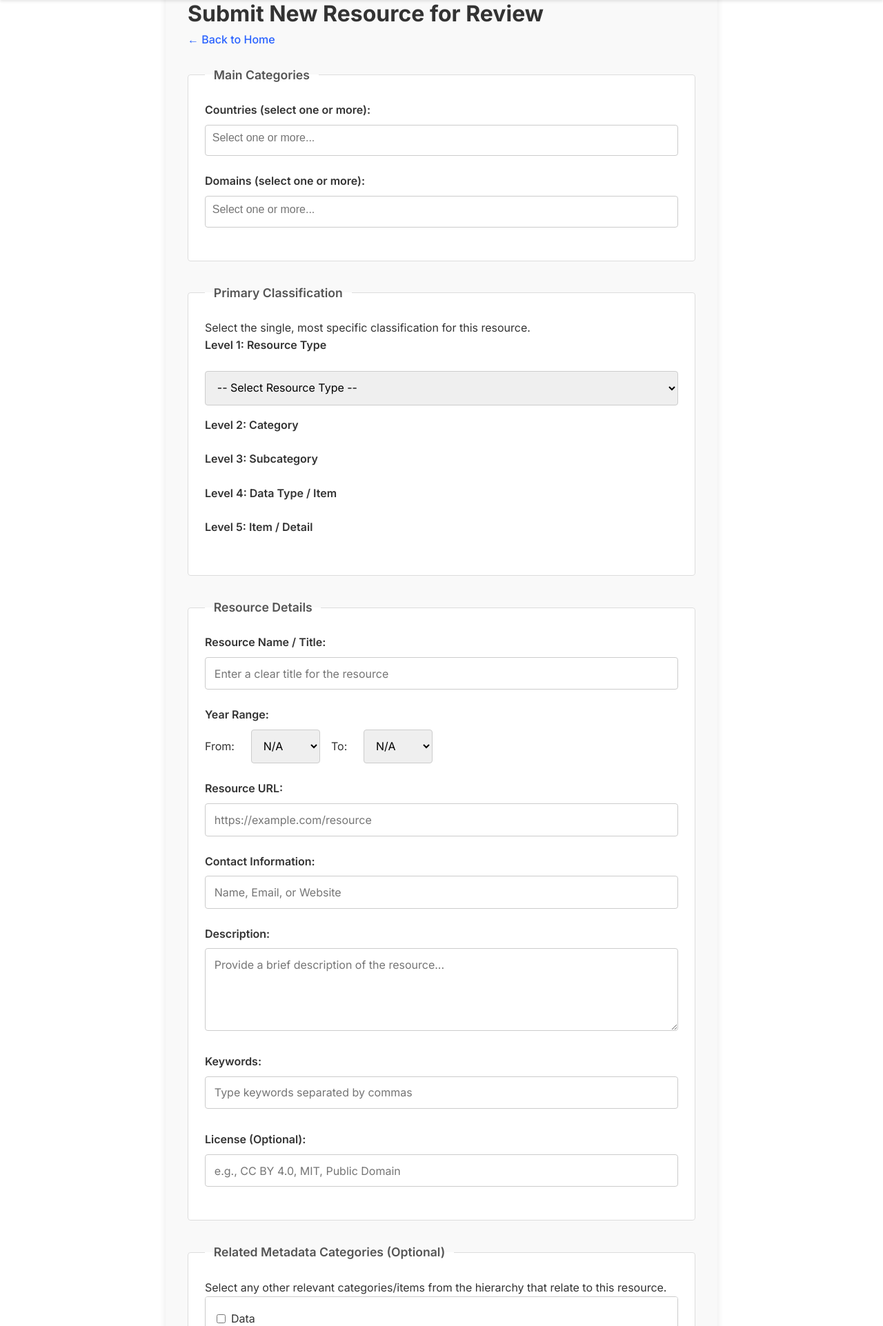
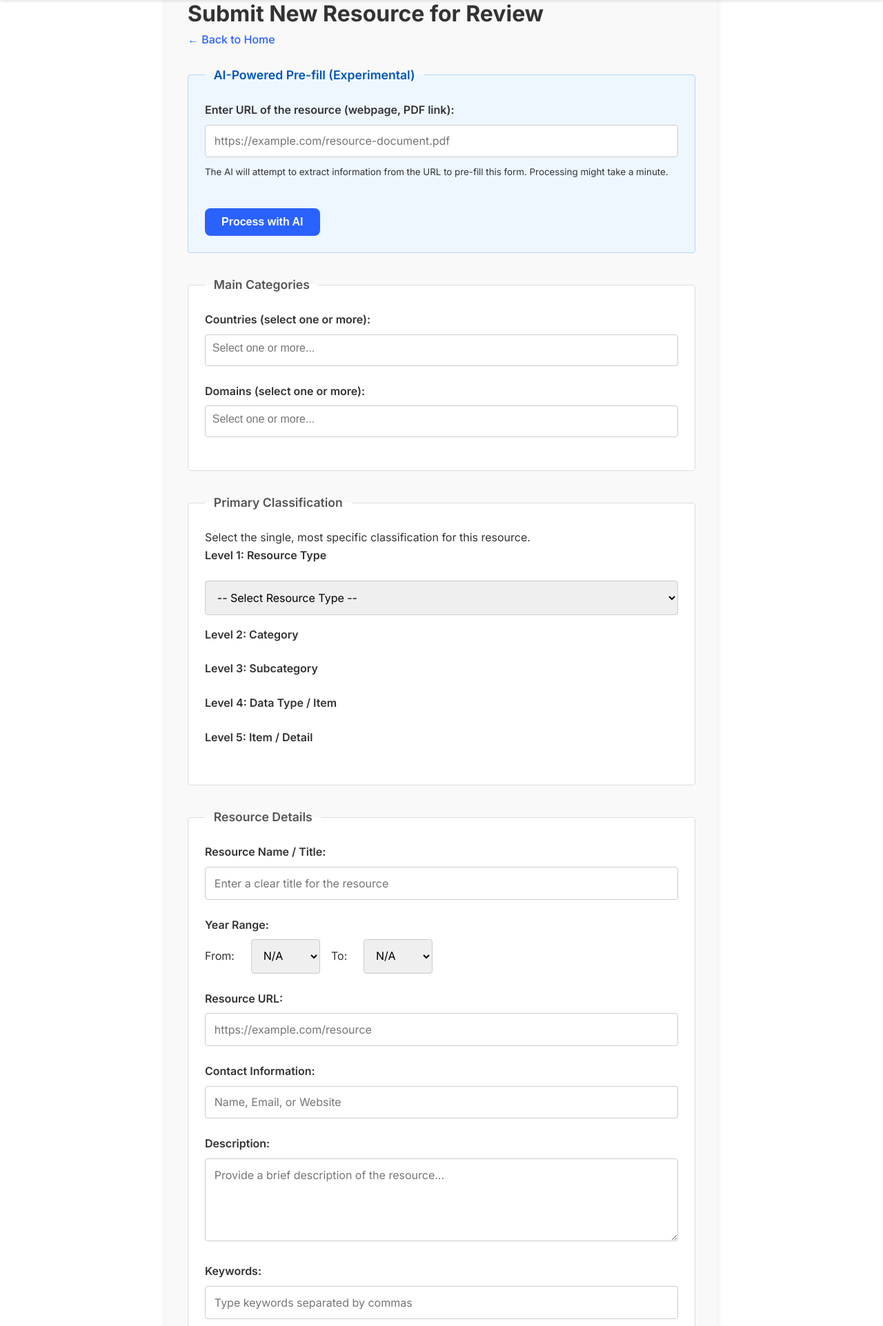
Before and after one commit to amulyabaral/nmr_catalog, a Flask app: page /add in a window 1280 px wide. Shown: the part 70-1993 px from the top of the page at 69% size. Run offline with Flask 3, Linux system fonts and the light colour scheme; parts of the project's set-up code (start-up, migrations or seed data) failed here and were passed over; some libraries are stand-ins or nearby versions.

Commit message:
added llm

```diff
--- a/app.py
+++ b/app.py
@@ -19,6 +19,10 @@ from functools import wraps # Needed for decorator
 from werkzeug.datastructures import MultiDict
 import logging # Ensure logging is imported
 import sqlite3 # Ensure sqlite3 is imported for the new API endpoint
+import requests
+from bs4 import BeautifulSoup
+import fitz # PyMuPDF
+import re
 
 load_dotenv() # Load environment variables from .env file
 
@@ -26,6 +30,8 @@ app = Flask(__name__)
 # Set a secret key for session management
 app.secret_key = os.environ.get('FLASK_SECRET_KEY', os.urandom(24)) # Use env var or random bytes
 ADMIN_PASSWORD = os.environ.get('ADMIN_PASSWORD') # Load admin password from env
+# <<< NEW: GEMINI API KEY >>>
+GEMINI_API_KEY = os.environ.get('GEMINI_API_KEY')
 
 # Initialize database at startup
 init_db()
@@ -91,11 +97,305 @@ def index():
     # data_points = get_all_data_points() # No longer needed directly here if fetched by JS
     return render_template('index.html', vocabularies=VOCABULARIES) # Pass vocabularies
 
-# --- Updated Add Data Route ---
+# --- NEW HELPER FUNCTIONS FOR AI PROCESSING ---
+
+def extract_text_from_url(url):
+    """Fetches content from URL and extracts text based on content type."""
+    try:
+        headers = {'User-Agent': 'Mozilla/5.0'} # Be a good web citizen
+        response = requests.get(url, headers=headers, timeout=20, allow_redirects=True)
+        response.raise_for_status() # Raise an exception for bad status codes
+
+        content_type = response.headers.get('content-type', '').lower()
+
+        if 'html' in content_type:
+            soup = BeautifulSoup(response.content, 'html.parser')
+            # Remove script and style elements
+            for script_or_style in soup(["script", "style"]):
+                script_or_style.decompose()
+            # Get text
+            text = soup.get_text(separator='\n', strip=True)
+            # Reduce multiple newlines
+            text = re.sub(r'\n\s*\n', '\n\n', text)
+            return text, None
+        elif 'pdf' in content_type:
+            with fitz.open(stream=response.content, filetype="pdf") as doc:
+                text = ""
+                for page in doc:
+                    text += page.get_text()
+            return text, None
+        else:
+            return None, f"Unsupported content type: {content_type}"
+
+    except requests.exceptions.RequestException as e:
+        return None, f"Error fetching URL: {e}"
+    except Exception as e:
+        return None, f"Error processing content: {e}"
+
+def get_relevant_vocab_text():
+    """Extracts key terms from vocabularies to guide the LLM."""
+    main_cats = VOCABULARIES.get('main_categories', {})
+    hierarchy = VOCABULARIES.get('resource_type_hierarchy', {})
+
+    vocab_summary = "Available Main Categories:\n"
+    if main_cats.get('Country'):
+        vocab_summary += f"Countries: {', '.join(main_cats['Country'][:10])}...\n" # Show a few
+    if main_cats.get('Domain'):
+        vocab_summary += f"Domains: {', '.join(main_cats['Domain'])}\n"
+    if main_cats.get('Resource_type'):
+        vocab_summary += f"Resource Types (Level 1): {', '.join(main_cats['Resource_type'])}\n\n"
+
+    vocab_summary += "Resource Type Hierarchy (Examples):\n"
+    for l1_key, l1_val in list(hierarchy.items())[:2]: # Show a couple of L1s
+        vocab_summary += f"- {l1_val.get('title', l1_key.replace('_', ' ').title())}\n"
+        if l1_val.get('sub_categories'):
+            for l2_key, l2_val in list(l1_val['sub_categories'].items())[:2]:
+                vocab_summary += f"  - {l2_val.get('title', l2_key.replace('_', ' ').title())}\n"
+                if l2_val.get('items'):
+                     vocab_summary += f"    - Items: {', '.join(str(i.get('name', i)) for i in l2_val['items'][:2])}...\n"
+                elif l2_val.get('sub_categories'):
+                    for l3_key, l3_val in list(l2_val['sub_categories'].items())[:1]:
+                        vocab_summary += f"    - {l3_val.get('title', l3_key.replace('_', ' ').title())}...\n"
+    return vocab_summary
+
+
+def call_gemini_api(text_content, input_url):
+    """Calls the Gemini API to extract information."""
+    if not GEMINI_API_KEY:
+        return None, "GEMINI_API_KEY not configured."
+
+    # Using the experimental model name provided by the user
+    # model_name = "gemini-2.5-pro-exp-03-25" # As requested
+    # The curl example used gemini-2.0-flash. Let's use a generally available one for stability if the exp is tricky.
+    # For now, sticking to the user's specified experimental model.
+    # If issues arise, consider 'gemini-1.5-flash-latest' or 'gemini-1.5-pro-latest' via SDK.
+    # Since the user provided a curl for gemini-2.0-flash, and asked for gemini-2.5-pro-exp-03-25,
+    # I will use the latter in the URL.
+    api_url = f"https://generativelanguage.googleapis.com/v1beta/models/gemini-2.5-pro-exp-03-25:generateContent?key={GEMINI_API_KEY}"
+
+    vocab_context = get_relevant_vocab_text()
+
+    prompt = f"""
+    You are an expert data extraction assistant. Your task is to analyze the following text content extracted from the URL '{input_url}' and populate a JSON object with information relevant to cataloging a research resource.
+
+    Available vocabulary terms for guidance (try to map to these where appropriate):
+    {vocab_context}
+
+    Extract the following fields and structure them in a JSON object:
+    - "resource_name": (string) The primary title or name of the resource.
+    - "countries": (list of strings) Relevant countries. If multiple, list them.
+    - "domains": (list of strings) Relevant domains (e.g., Human, Animal, Environment).
+    - "primary_hierarchy": (object) The most specific classification.
+        - "level1_resource_type": (string) e.g., Data, Systems, Publications.
+        - "level2_category": (string, optional) e.g., omics_data, surveillance_network.
+        - "level3_subcategory": (string, optional) e.g., genomic, pathogen_tracking_systems.
+        - "level4_data_type": (string, optional) e.g., whole_genome_sequencing, clinical_isolate_registry.
+        - "level5_item": (string, optional) e.g., clinical_isolates, wastewater_surveillance.
+    - "year_start": (integer, optional) The start year of the resource or data.
+    - "year_end": (integer, optional) The end year. If ongoing or single year, can be same as start or current year.
+    - "resource_url": (string) This should be the original input URL: "{input_url}".
+    - "contact_info": (string, optional) Contact email, person, or organization.
+    - "description": (string) A concise summary of the resource. Max 200 words.
+    - "keywords": (list of strings, optional) Relevant keywords.
+    - "license": (string, optional) License information (e.g., CC BY 4.0, MIT).
+
+    If a field is not found or not applicable, you can omit it from the JSON or set its value to null (prefer omitting for optional fields).
+    For hierarchy, try to find the most specific level. If only Level 1 is clear, provide that.
+    For countries and domains, if the text mentions specific Nordic countries (Denmark, Finland, Norway, Sweden), prioritize them.
+
+    JSON Output Example:
+    {{
+      "resource_name": "Nordic AMR Surveillance Data 2022",
+      "countries": ["Norway", "Sweden"],
+      "domains": ["Human"],
+      "primary_hierarchy": {{
+        "level1_resource_type": "Data",
+        "level2_category": "population_data",
+        "level3_subcategory": "disease_incidence"
+      }},
+      "year_start": 2022,
+      "year_end": 2022,
+      "resource_url": "{input_url}",
+      "description": "Annual report on antimicrobial resistance surveillance in Nordic countries for human health.",
+      "keywords": ["AMR", "surveillance", "Nordic", "report"],
+      "license": "Government Open License"
+    }}
+
+    Now, analyze this text:
+    --- TEXT START ---
+    {text_content[:300000]}
+    --- TEXT END ---
+
+    Return ONLY the JSON object.
+    """
+    # Truncate text_content to avoid exceeding token limits, Gemini 2.5 Pro has a large input limit, but good practice.
+
+    payload = {
+        "contents": [{
+            "parts": [{"text": prompt}]
+        }],
+        "generationConfig": { # Optional: control generation parameters
+            "temperature": 0.3, # Lower temperature for more factual extraction
+            "topK": 1,
+            "topP": 1,
+            "maxOutputTokens": 8192, # Max output for the model
+            "responseMimeType": "application/json", # Request JSON output
+        },
+        # "systemInstruction": { # For more persistent instructions - might be useful
+        # "parts": [{"text": "You are an expert data extraction assistant. Always return your answer in JSON format."}]
+        # }
+    }
+
+    try:
+        response = requests.post(api_url, json=payload, headers={'Content-Type': 'application/json'}, timeout=120) # Increased timeout
+        response.raise_for_status()
+
+        # Gemini might return JSON directly, or a JSON string within its response structure.
+        # The `responseMimeType: "application/json"` should make it return raw JSON.
+        response_json = response.json()
+
+        # If `responseMimeType: "application/json"` works as expected, response_json is the direct data.
+        # If it's nested (older API versions or different models):
+        # extracted_text = response_json.get('candidates', [{}])[0].get('content', {}).get('parts', [{}])[0].get('text', '')
+        # For direct JSON output, the structure might be simpler.
+        # Let's assume `responseMimeType` gives us the direct JSON.
+        # If the model doesn't directly output JSON in the main body with responseMimeType,
+        # we might need to parse its 'text' part which should contain the JSON string.
+
+        if 'candidates' in response_json and response_json['candidates']:
+            content = response_json['candidates'][0].get('content', {})
+            if 'parts' in content and content['parts']:
+                # If responseMimeType was application/json, the part *should* be the JSON object itself.
+                # However, the API might still wrap it in a text field.
+                json_text_part = content['parts'][0].get('text')
+                if json_text_part:
+                    try:
+                        # Attempt to parse the text part as JSON
+                        return json.loads(json_text_part), None
+                    except json.JSONDecodeError as e:
+                        logging.error(f"Gemini API returned text that is not valid JSON: {json_text_part}. Error: {e}")
+                        return None, f"Gemini API returned non-JSON text. Raw: {json_text_part[:500]}"
+                else: # If responseMimeType worked and 'parts'[0] is the JSON object directly
+                    # This case might not happen if 'text' is always populated.
+                    # Check if parts[0] itself is a dict (the JSON object)
+                    if isinstance(content['parts'][0], dict):
+                         # This assumes the API directly puts the JSON object here when responseMimeType is application/json
+                         # This part is speculative based on how `responseMimeType` *should* work.
+                         # The Gemini API docs for direct JSON output are a bit sparse for REST.
+                         # For now, we rely on the 'text' field containing the JSON string.
+                         pass # Fall through to error if json_text_part was empty
+
+        # Fallback or if the structure is different
+        logging.error(f"Unexpected Gemini API response structure: {response_json}")
+        return None, f"Unexpected Gemini API response structure. Check logs. Response: {str(response_json)[:500]}"
+
+    except requests.exceptions.RequestException as e:
+        logging.error(f"Gemini API request error: {e}")
+        if e.response is not None:
+            logging.error(f"Gemini API response content: {e.response.text}")
+            return None, f"Gemini API request error: {e}. Response: {e.response.text[:500]}"
+        return None, f"Gemini API request error: {e}"
+    except json.JSONDecodeError as e: # If response.json() itself fails
+        logging.error(f"Failed to decode Gemini API JSON response: {e}. Raw response: {response.text}")
+        return None, f"Failed to decode Gemini API JSON response. Raw: {response.text[:500]}"
+    except Exception as e:
+        logging.error(f"Error calling Gemini API: {e}", exc_info=True)
+        return None, f"Error calling Gemini API: {e}"
+
+# --- NEW ROUTE FOR AI URL PROCESSING ---
+@app.route('/ai-process-url', methods=['POST'])
+def ai_process_url():
+    url_to_process = request.form.get('ai_url')
+    if not url_to_process:
+        flash('No URL provided for AI processing.', 'error')
+        return redirect(url_for('add_data'))
+
+    text_content, error = extract_text_from_url(url_to_process)
+    if error:
+        flash(f'Error extracting content from URL: {error}', 'error')
+        # Pass the URL back so the user doesn't have to re-type it in the main form
+        return redirect(url_for('add_data', resource_url=url_to_process))
+
+    if not text_content:
+        flash('Could not extract any text content from the URL.', 'warning')
+        return redirect(url_for('add_data', resource_url=url_to_process))
+
+    extracted_data, gemini_error = call_gemini_api(text_content, url_to_process)
+    if gemini_error:
+        flash(f'AI processing error: {gemini_error}', 'error')
+        return redirect(url_for('add_data', resource_url=url_to_process, description=text_content[:500])) # Pre-fill description with extracted text
+
+    if not extracted_data:
+        flash('AI could not extract data. Please fill the form manually.', 'warning')
+        return redirect(url_for('add_data', resource_url=url_to_process, description=text_content[:500]))
+
+    # Prepare query parameters for redirecting to add_data
+    # The add_data route's GET handler will need to process these.
+    query_params = {}
+    if extracted_data.get("resource_name"):
+        query_params["resource_name"] = extracted_data["resource_name"]
+
+    # For lists like countries, domains, keywords, join them if they are lists
+    if isinstance(extracted_data.get("countries"), list):
+        for country in extracted_data["countries"]:
+            query_params.setdefault("countries", []).append(country)
+    elif isinstance(extracted_data.get("countries"), str): # if LLM returns a single string
+        query_params.setdefault("countries", []).append(extracted_data["countries"])
+
+    if isinstance(extracted_data.get("domains"), list):
+        for domain in extracted_data["domains"]:
+            query_params.setdefault("domains", []).append(domain)
+    elif isinstance(extracted_data.get("domains"), str):
+        query_params.setdefault("domains", []).append(extracted_data["domains"])
+
+    if isinstance(extracted_data.get("keywords"), list):
+        query_params["keywords"] = ",".join(extracted_data["keywords"])
+    elif isinstance(extracted_data.get("keywords"), str):
+         query_params["keywords"] = extracted_data["keywords"]
+
+
+    hierarchy = extracted_data.get("primary_hierarchy", {})
+    if hierarchy.get("level1_resource_type"):
+        query_params["level1_resource_type"] = hierarchy["level1_resource_type"]
+    if hierarchy.get("level2_category"):
+        query_params["level2_category"] = hierarchy["level2_category"]
+    if hierarchy.get("level3_subcategory"):
+        query_params["level3_subcategory"] = hierarchy["level3_subcategory"]
+    if hierarchy.get("level4_data_type"):
+        query_params["level4_data_type"] = hierarchy["level4_data_type"]
+    if hierarchy.get("level5_item"):
+        query_params["level5_item"] = hierarchy["level5_item"]
+
+    if extracted_data.get("year_start"):
+        query_params["year_start"] = str(extracted_data["year_start"])
+    if extracted_data.get("year_end"):
+        query_params["year_end"] = str(extracted_data["year_end"])
+
+    query_params["resource_url"] = extracted_data.get("resource_url", url_to_process) # Default to input URL
+
+    if extracted_data.get("contact_info"):
+        query_params["contact_info"] = extracted_data["contact_info"]
+    if extracted_data.get("description"):
+        query_params["description"] = extracted_data["description"]
+    if extracted_data.get("license"):
+        query_params["license"] = extracted_data["license"]
+
+    flash('AI processing complete. Please review and complete the form.', 'success')
+    return redirect(url_for('add_data', **query_params))
+
+
 @app.route('/add', methods=['GET', 'POST'])
 def add_data():
     # Use MultiDict for both GET and POST
-    form_data = request.form if request.method == 'POST' else MultiDict()
+    if request.method == 'POST':
+        form_data = request.form
+    else: # GET request
+        # Pre-fill from query parameters if present (from AI redirect)
+        # Create a mutable dictionary from request.args
+        query_data_dict = {key: request.args.getlist(key) if len(request.args.getlist(key)) > 1 else request.args.get(key)
+                           for key in request.args}
+        form_data = MultiDict(query_data_dict)
+
 
     if request.method == 'POST':
         try:
@@ -1139,6 +1439,8 @@ def search_resources():
 if __name__ == '__main__':
     if not ADMIN_PASSWORD:
         print("Warning: ADMIN_PASSWORD environment variable not set. Admin login will not work.")
+    if not GEMINI_API_KEY: # <<< Check for Gemini key
+        print("Warning: GEMINI_API_KEY environment variable not set. AI processing will not work.")
     # Ensure DB is initialized when running directly
     init_db()
     # load_initial_data() # <<< REMOVE THIS CALL
--- a/requirements.txt
+++ b/requirements.txt
@@ -2,3 +2,6 @@ Flask==3.0.2
 PyYAML==6.0.1
 gunicorn==21.2.0
 python-dotenv==1.0.1
+requests==2.31.0
+beautifulsoup4==4.12.3
+PyMuPDF==1.23.26
--- a/templates/add_data.html
+++ b/templates/add_data.html
@@ -219,6 +219,20 @@
             {% endfor %}
           {% endif %}
         {% endwith %}
+
+        <!-- NEW AI URL Processing Form -->
+        <fieldset style="background-color: #eef7ff; border-color: #b3d7ff;">
+            <legend style="color: #0056b3;">AI-Powered Pre-fill (Experimental)</legend>
+            <form method="POST" action="{{ url_for('ai_process_url') }}" id="ai-url-form">
+                <div class="form-group">
+                    <label for="ai_url">Enter URL of the resource (webpage, PDF link):</label>
+                    <input type="url" id="ai_url" name="ai_url" placeholder="https://example.com/resource-document.pdf" style="margin-bottom: 0.5rem;">
+                    <small>The AI will attempt to extract information from the URL to pre-fill this form. Processing might take a minute.</small>
+                </div>
+                <button type="submit" class="submit-button" style="background-color: var(--secondary-color); padding: 0.7rem 1.5rem; font-size: 1rem;">Process with AI</button>
+            </form>
+        </fieldset>
+        <!-- END NEW AI URL Processing Form -->
 
         <form method="POST" id="add-resource-form">
             <!-- Main Categories -->
```
